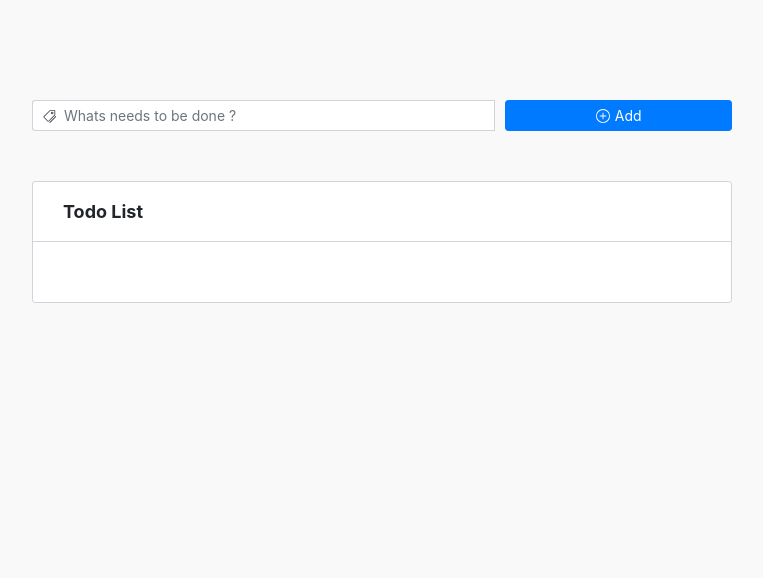
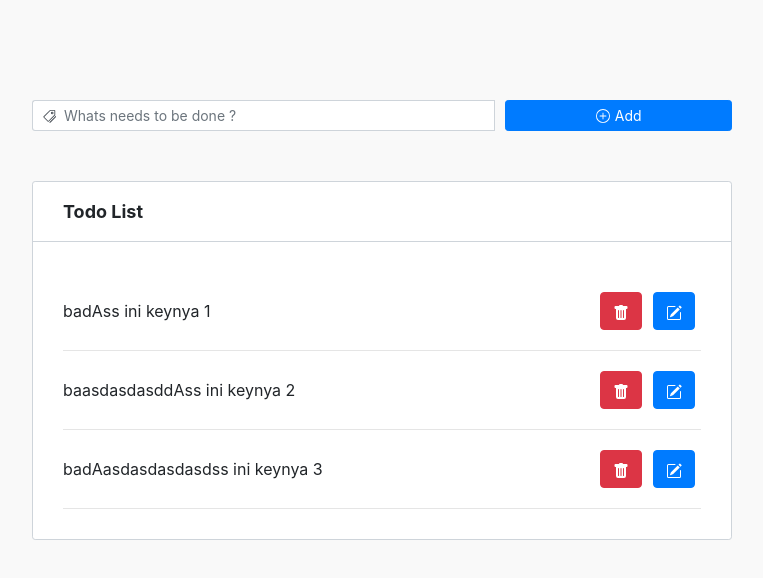
Before and after one commit to adebayus/practice-todo-app, a React (Create React App) app: page / in a window 1280 px wide. Shown: the top 578 px of the page, without its empty margins (258-1021 px from the left). Built offline with nearby package versions, Linux system fonts and the light colour scheme.

Commit message:
adding modal layout for edit todo

```diff
--- a/src/App.js
+++ b/src/App.js
@@ -4,9 +4,44 @@ import {Button, Col, Form, InputGroup } from 'react-bootstrap';
 import Todo from './component/Todo'
 
 function App() {
-    const [data, setData] = useState([])
+    const [data, setData] = useState([{
+        id: 1,
+        detail: "badAss"
+    },{
+        id: 2,
+        detail: "baasdasdasddAss"
+    },{
+        id: 3,
+        detail: "badAasdasdasdasdss"
+    }])
     const [todo, setTodo] = useState("")
-    console.log(data,"setData")
+    console.log(data,"ini data lama")
+
+
+
+
+    const changeEdit = (event, index) => {
+        // e.preventDefault();
+        console.log(index, "asdasdasd")
+        const copyData = data
+        const dataIndex = data.findIndex(data => data.id === index )
+        console.log(dataIndex)
+        // const updatedData = {
+        //     id : 2,
+        //     detail: "fuxeeee"
+        // }
+        // const newData = updatedData
+        // copyData[dataIndex] = newData
+        // setData([...copyData])
+        // console.log([...copyData],"asdasdasdasd")
+        // // dataIndex.detail = "fuxeee";
+        // // console.log(copyData, "ini data baru")
+
+
+    }
+
+
+    // console.log(data,"setData")
     function addTodo(e) {
         e.preventDefault();
 
@@ -25,7 +60,6 @@ function App() {
 
 
     const onChangeHandler = (event) => {
-
         setTodo(event.target.value)
         console.log(todo)
     }
@@ -39,6 +73,8 @@ function App() {
 
     return (
         <div className="App">
+            {console.log("return")}
+            {/* <Button onClick={() => changeEdit(event, 2)}></Button> */}
           <Form className="form-todo" onSubmit={addTodo}>
               <Form.Row>
                   <Col sm={8} xs={8} >
--- /dev/null
+++ b/src/component/ModalEdit.js
@@ -0,0 +1,47 @@
+import React from 'react'
+import { Modal, Button, Form, InputGroup } from 'react-bootstrap'
+
+function ModalEdit(props) {
+    return (
+    <Modal
+      {...props}
+      size="lg"
+      aria-labelledby="contained-modal-title-vcenter"
+      centered >
+        <Modal.Header closeButton>
+            <Modal.Title id="contained-modal-title-vcenter">
+                Modal heading
+            </Modal.Title>
+        </Modal.Header>
+        <Modal.Body>
+            <Form>
+                <InputGroup size="sm" >
+                    <InputGroup.Prepend className="container-prepend">
+                        <InputGroup.Text className="prepend-text">
+                            <svg width="1em" height="1em" viewBox="0 0 16 16" className="bi bi-tags" fill="currentColor" xmlns="http://www.w3.org/2000/svg">
+                                <path fillRule="evenodd" d="M3 2v4.586l7 7L14.586 9l-7-7H3zM2 2a1 1 0 0 1 1-1h4.586a1 1 0 0 1 .707.293l7 7a1 1 0 0 1 0 1.414l-4.586 4.586a1 1 0 0 1-1.414 0l-7-7A1 1 0 0 1 2 6.586V2z"/>
+                                <path fillRule="evenodd" d="M5.5 5a.5.5 0 1 0 0-1 .5.5 0 0 0 0 1zm0 1a1.5 1.5 0 1 0 0-3 1.5 1.5 0 0 0 0 3z"/>
+                                <path d="M1 7.086a1 1 0 0 0 .293.707L8.75 15.25l-.043.043a1 1 0 0 1-1.414 0l-7-7A1 1 0 0 1 0 7.586V3a1 1 0 0 1 1-1v5.086z"/>
+                            </svg>
+                        </InputGroup.Text>
+                    </InputGroup.Prepend>
+                    <Form.Control
+                    //nChange={}
+                    //value={}
+                    className="input-todo"
+                    type="text"
+                    placeholder="Whats needs to be done ?" required/>
+                </InputGroup>
+            </Form>
+
+        </Modal.Body>
+        <Modal.Footer>
+            <Button onClick={props.onHide} size="md" variant="danger">Cancel</Button>
+            <Button onClick={props.onHide}>Close</Button>
+
+        </Modal.Footer>
+    </Modal>
+    )
+}
+
+export default ModalEdit
--- a/src/component/Todo.js
+++ b/src/component/Todo.js
@@ -1,11 +1,14 @@
 import React from 'react'
 import { Button, Col, Row } from 'react-bootstrap'
+import ModalEdit from './ModalEdit'
 
 function Todo(props) {
-    const styleCol = {
-        width: "100%",
-        height: "100%"
-    }
+    const [modalShow, setModalShow] = React.useState(false);
+
+    // const styleCol = {
+    //     width: "100%",
+    //     height: "100%"
+    // }
     return (
         <div>
             <Row style={{
@@ -37,16 +40,16 @@ function Todo(props) {
                        <Col lg={6} onClick={() => props.deletedata(props.id)} style={{padding:"0",display: "flex", justifyContent: "center"}}>
                            <Button variant="danger">
                             <svg xmlns="http://www.w3.org/2000/svg" width="16" height="16" fill="currentColor" className="bi bi-trash-fill" viewBox="0 0 16 16">
-                               <path fill-rule="evenodd" d="M2.5 1a1 1 0 0 0-1 1v1a1 1 0 0 0 1 1H3v9a2 2 0 0 0 2 2h6a2 2 0 0 0 2-2V4h.5a1 1 0 0 0 1-1V2a1 1 0 0 0-1-1H10a1 1 0 0 0-1-1H7a1 1 0 0 0-1 1H2.5zm3 4a.5.5 0 0 1 .5.5v7a.5.5 0 0 1-1 0v-7a.5.5 0 0 1 .5-.5zM8 5a.5.5 0 0 1 .5.5v7a.5.5 0 0 1-1 0v-7A.5.5 0 0 1 8 5zm3 .5a.5.5 0 0 0-1 0v7a.5.5 0 0 0 1 0v-7z"/>
+                               <path fillRule="evenodd" d="M2.5 1a1 1 0 0 0-1 1v1a1 1 0 0 0 1 1H3v9a2 2 0 0 0 2 2h6a2 2 0 0 0 2-2V4h.5a1 1 0 0 0 1-1V2a1 1 0 0 0-1-1H10a1 1 0 0 0-1-1H7a1 1 0 0 0-1 1H2.5zm3 4a.5.5 0 0 1 .5.5v7a.5.5 0 0 1-1 0v-7a.5.5 0 0 1 .5-.5zM8 5a.5.5 0 0 1 .5.5v7a.5.5 0 0 1-1 0v-7A.5.5 0 0 1 8 5zm3 .5a.5.5 0 0 0-1 0v7a.5.5 0 0 0 1 0v-7z"/>
                             </svg>
                            </Button>
 
                        </Col>
-                        <Col lg={6} style={{padding:"0", }}>
-                            <Button variant="primary" >
+                        <Col lg={6} style={{padding:"0", display: "flex", justifyContent: "center"}}>
+                            <Button variant="primary" onClick={() => setModalShow(true)}>
                                 <svg xmlns="http://www.w3.org/2000/svg" width="16" height="16" fill="currentColor" className="bi bi-pencil-square" viewBox="0 0 16 16">
                                     <path d="M15.502 1.94a.5.5 0 0 1 0 .706L14.459 3.69l-2-2L13.502.646a.5.5 0 0 1 .707 0l1.293 1.293zm-1.75 2.456l-2-2L4.939 9.21a.5.5 0 0 0-.121.196l-.805 2.414a.25.25 0 0 0 .316.316l2.414-.805a.5.5 0 0 0 .196-.12l6.813-6.814z"/>
-                                    <path fill-rule="evenodd" d="M1 13.5A1.5 1.5 0 0 0 2.5 15h11a1.5 1.5 0 0 0 1.5-1.5v-6a.5.5 0 0 0-1 0v6a.5.5 0 0 1-.5.5h-11a.5.5 0 0 1-.5-.5v-11a.5.5 0 0 1 .5-.5H9a.5.5 0 0 0 0-1H2.5A1.5 1.5 0 0 0 1 2.5v11z"/>
+                                    <path fillRule="evenodd" d="M1 13.5A1.5 1.5 0 0 0 2.5 15h11a1.5 1.5 0 0 0 1.5-1.5v-6a.5.5 0 0 0-1 0v6a.5.5 0 0 1-.5.5h-11a.5.5 0 0 1-.5-.5v-11a.5.5 0 0 1 .5-.5H9a.5.5 0 0 0 0-1H2.5A1.5 1.5 0 0 0 1 2.5v11z"/>
                                 </svg>
                             </Button>
                         </Col>
@@ -55,7 +58,7 @@ function Todo(props) {
                 </Col>
             </Row>
             <hr/>
-
+            <ModalEdit show={modalShow} onHide={() => setModalShow(false)}></ModalEdit>
         </div>
     )
 }
```
Also changed, not shown: 1 other file (tests, documents, lock files or other folders).
